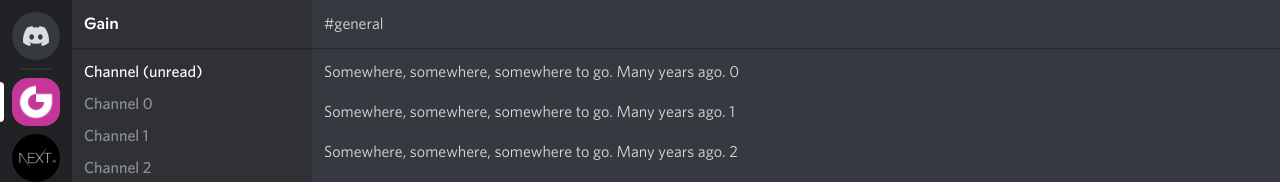
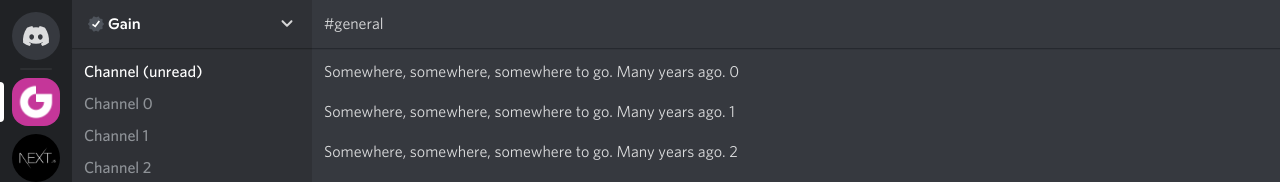
Before and after one commit to JoseCrz/tailwind-practice, a Next.js app: page /servers/1 in a window 1280 px wide. Shown: the top 182 px of the page. Built offline with nearby package versions, Linux system fonts and the light colour scheme.

Commit message:
Update styles of the server selector

```diff
--- a/pages/servers/[serverId].tsx
+++ b/pages/servers/[serverId].tsx
@@ -1,14 +1,19 @@
 import { useRouter } from "next/router";
-
+import { VerifiedIcon, CheckIcon, ChevronIcon } from "@/components/icons";
 export default function Server1() {
   const router = useRouter();
 
   return (
     <>
       <div className="bg-gray-800 w-60 flex flex-col">
-        <div className="font-title text-white px-3 h-12 flex items-center shadow-sm">
+        <button className="font-title text-white text-[15px] px-4 h-12 flex items-center shadow-sm transition hover:bg-gray-550/[.16]">
+          <div className="relative h-4 w-4 mr-1">
+            <VerifiedIcon className="absolute h-4 w-4 text-gray-550" />
+            <CheckIcon className="absolute h-4 w-4" />
+          </div>
           Gain
-        </div>
+          <ChevronIcon className="h-[18px] w-[18px] ml-auto opacity-80" />
+        </button>
         <div className="text-gray-300 font-medium p-3 flex-1 overflow-y-scroll space-y-2 ">
           <p className="text-white">Channel (unread)</p>
           {[...Array(40)].map((_, index) => (
```
